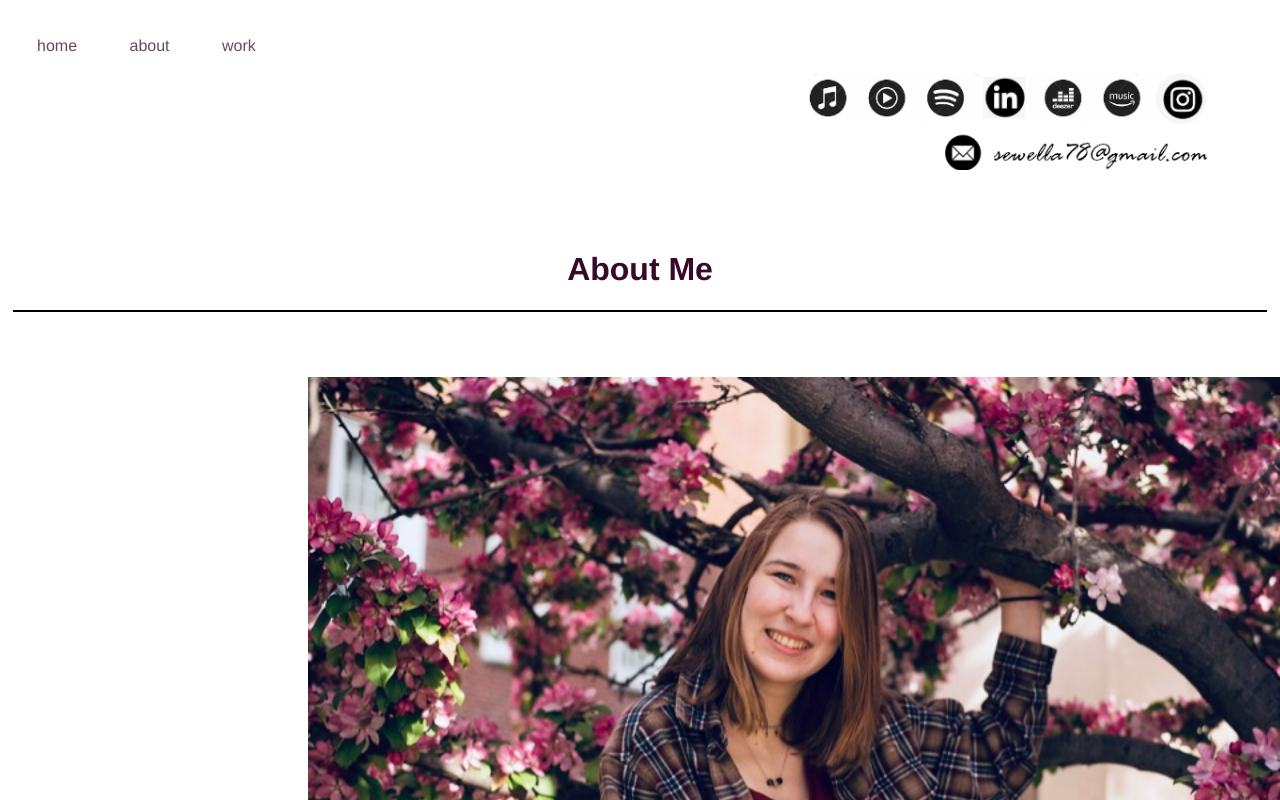
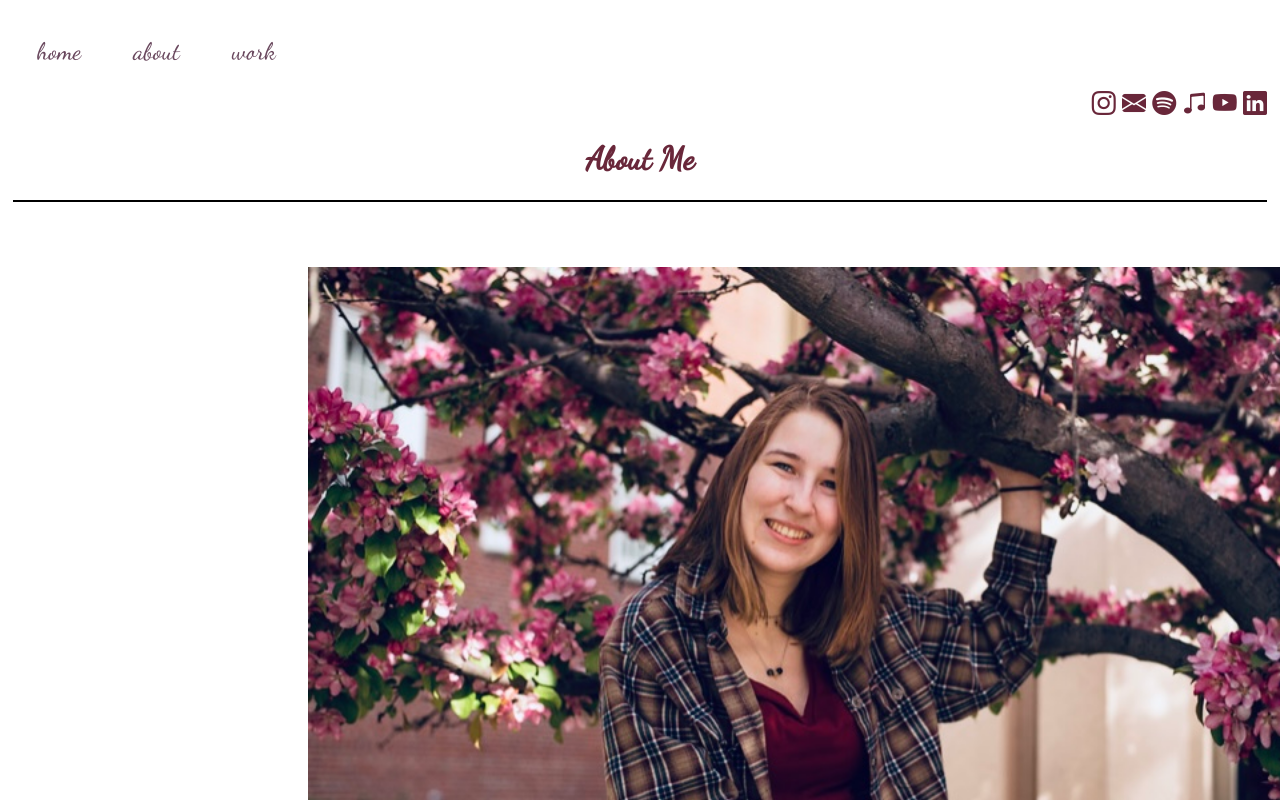
Before and after one commit to ags-music/CTK301, a plain HTML site: page aboutpage.html in a window 1280 px wide. Shown: the top 800 px of the page. Drawn offline with nearby package versions, Linux system fonts and the light colour scheme.

Commit message:
Add files via upload

```diff
--- a/Blank1200px.css
+++ b/Blank1200px.css
@@ -16,23 +16,46 @@ body {
 }
 aside {
   grid-column: span 6;
+  margin: 24px;
+  padding: 24px;
 }
 aside img {
-  width:400px;
-  margin: 0;
+  width:590px;
+  margin: 0 0 12px 0;
+  border-radius:5px;
 }
+ figcaption {
+   color:#69475D;
+ }
 header {
   grid-column: span 12;
   display: grid;
   grid-template-columns: repeat(12, 1fr);
   grid-column-gap: 24px;
-  font-family: helvetica, arial, sans-serif;
   border-bottom: 2px solid black;
   margin: 5px;
   text-align:center;
-  color: #370A27;
+  color: #69273A;
+  font-family: 'Dancing Script', cursive;
 }
-h1{
+#icons {
+  font-size: 24px;
+  grid-column: span 12;
+  margin: 0;
+  padding: 0;
+  text-align: right;
+  color: #69273A;
+
+}
+#icons a {
+  color:#69273A;
+}
+#icons a:hover {
+  box-shadow: 1px 1px 1px #000;
+  font-size: 26px;
+  transition: font-size 0.5s;
+}
+h1  {
   text-align: center;
   grid-column: span 12;
 }
@@ -41,11 +64,14 @@ header nav {
 }
 nav {
   grid-column: span 6;
-  font-family: helvetica, arial, sans-serif;
+  font-family: 'Dancing Script', cursive;
   display: inline;
 }
 nav li a:hover {
+  font-weight: medium;
+  text-shadow: 1px 1px 1px #000;
   color:#370A27
+
 }
 nav ul {
   margin: 0;
@@ -69,6 +95,7 @@ img {
 }
 nav li {
   display: inline-block;
+  font-size: 24px;
 }
 nav li a {
   display: inline-block;
@@ -76,6 +103,7 @@ nav li a {
   padding: 24px;
   text-transform: lowercase;
   color: #69475D;
+  transition: font-weight 1.0s, text-shadow 2.0s, color 2.0s;
 }
 main {
   grid-column: span 12;
@@ -96,6 +124,7 @@ h2{
   margin-right: 50px;
   padding-left: 50px;
   padding-right: 50px;
+  font-family: 'Dancing Script', cursive;
 }
 .center {
   text-align:center;
--- a/aboutpage.html
+++ b/aboutpage.html
@@ -4,6 +4,10 @@
 	<meta charset="UTF-8">
 	<title>About Me</title>
 	<link href="Blank1200px.css" rel="stylesheet" type="text/css">
+	<link rel="preconnect" href="https://fonts.googleapis.com">
+	<link rel="preconnect" href="https://fonts.gstatic.com" crossorigin>
+	<link href="https://fonts.googleapis.com/css2?family=Dancing+Script:wght@500&display=swap" rel="stylesheet">
+	<link rel="stylesheet" href="https://cdn.jsdelivr.net/npm/bootstrap-icons@1.9.1/font/bootstrap-icons.css">
 </head>
 <body>
 	<div id="wrapper">
@@ -16,7 +20,14 @@
 
 				</ul>
 			</nav>
-			<img class="right" src="portfolioicons.png" alt="socials icons">
+			<div id="icons">
+						<a class="bi bi-instagram" href="https://instagram.com/anna.sewell.music" target="blank"></a>
+						<a class="bi bi-envelope-fill" href="https://sewella78@gmail.com" target="blank"></a>
+						<a class="bi bi-spotify" href="https://www.spotify.com" target="blank"></a>
+						<a class="bi bi-music-note-beamed" href="https://music.apple.com" target="blank"></a>
+						<a class="bi bi-youtube" href="https://www.youtube.com" target="blank"></a>
+						<a class="bi bi-linkedin" href="https://www.linkedin.com/in/anna-sewell-971b39256/" target="blank"></a>
+			</div>
 			<h1> About Me </h1>
 		</header>
 
```
Also changed, not shown: homepage.html (+13 -1 lines).
